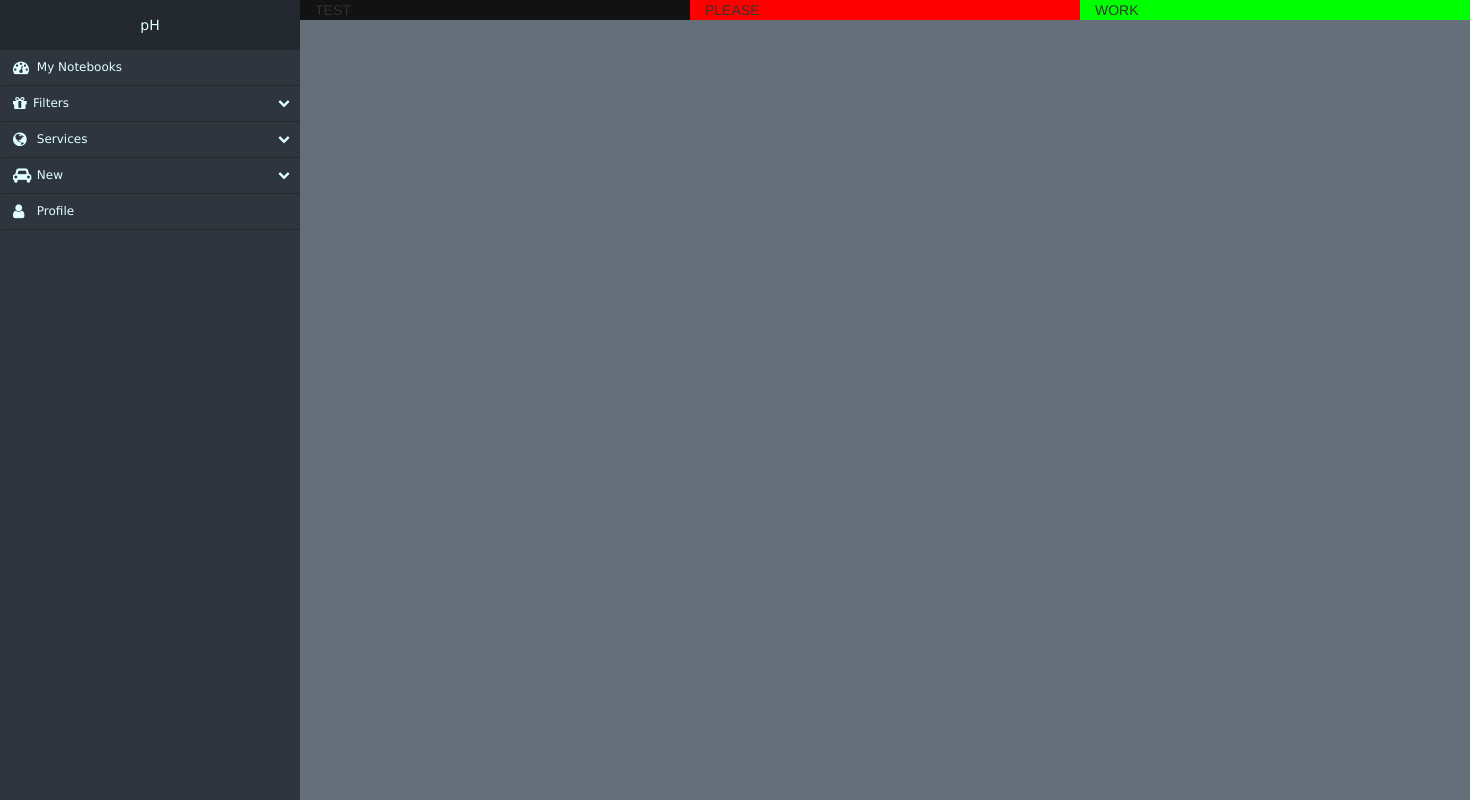
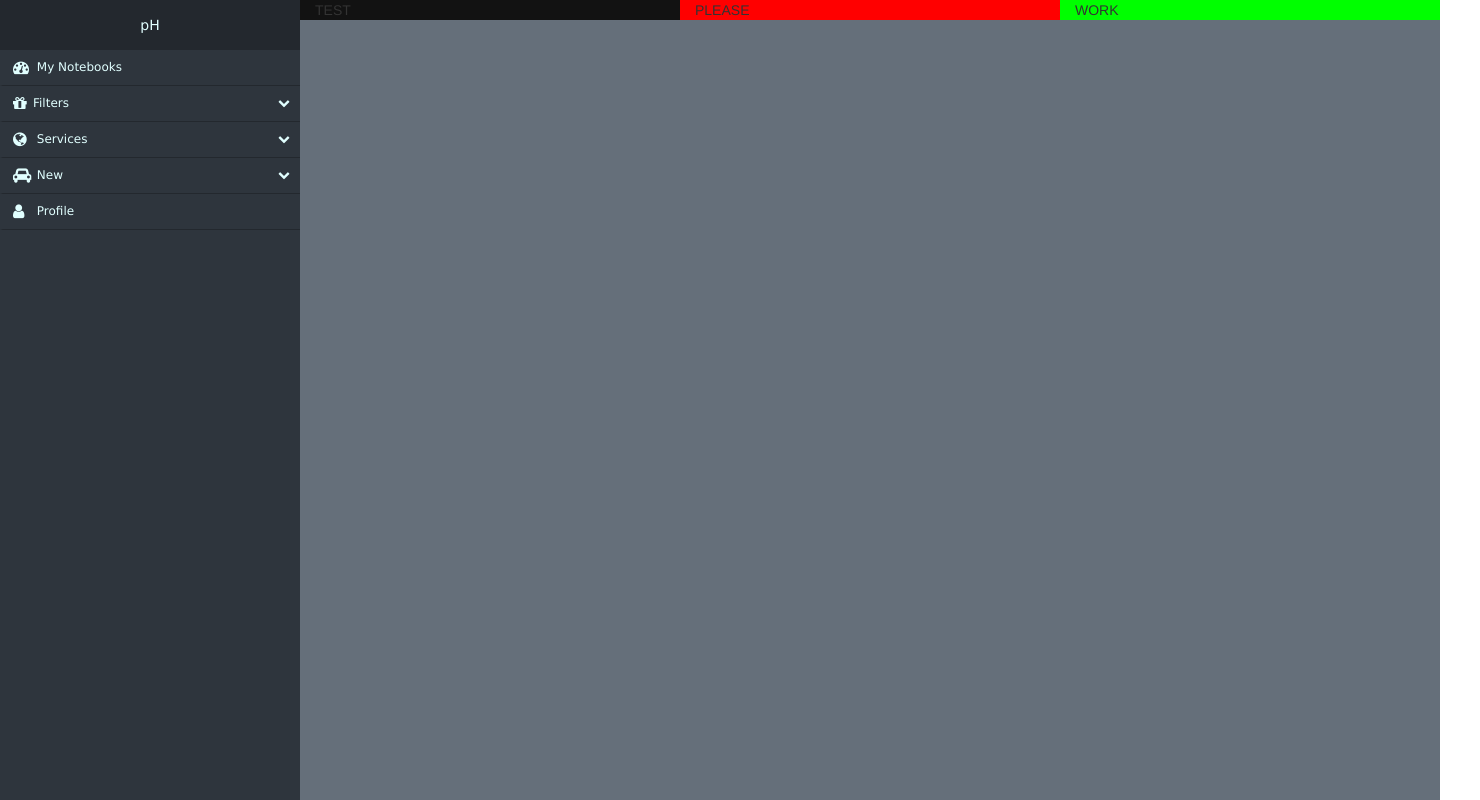
Before and after one commit to sachdevs/Note-it-Now, a Flask app: template web/templates/main.html in a window 1480 px wide. Run offline with Flask 2, Linux system fonts and the light colour scheme; the template is opened without the code that fills it, so the values that code supplies are empty; some libraries are stand-ins or nearby versions.

Commit message:
Fixed CSS. Thanks Saksham /s

```diff
--- a/web/templates/main.html
+++ b/web/templates/main.html
@@ -7,7 +7,7 @@
     <link rel="stylesheet" type="text/css" href="{{ url_for('static', filename='css/style.css') }}">
 </head>
 
-<div class="nav-side-menu">
+<div class="nav-side-menu" style="position:fixed; z-index:99999;">
     <div class="brand">pH</div>
     <i class="fa fa-bars fa-2x toggle-btn" data-toggle="collapse" data-target="#menu-content"></i>
     <div class="menu-list">
@@ -50,7 +50,7 @@
     </div>
 </div>
 
-<div class="noteView-container container" style="margin-left:300px;background-color:#656F7A;height:100%">
+<div class="noteView-container container" style="margin-left:270px;background-color:#656F7A;height:100%; padding-left:45px;">
   <div class="row">
     <div class="col-md-4" style="background-color:#121212;">
       TEST
```
